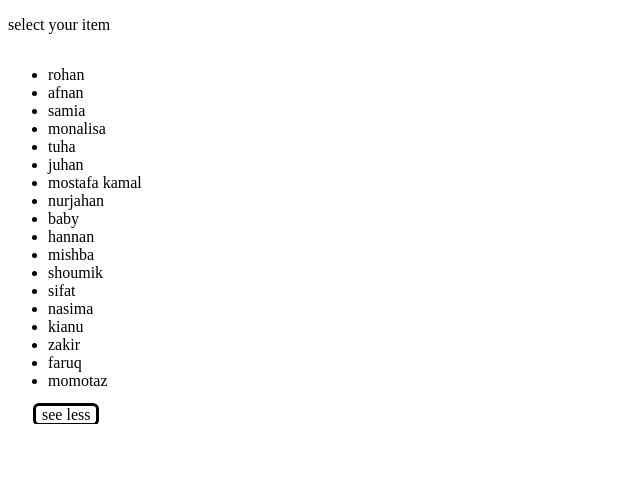
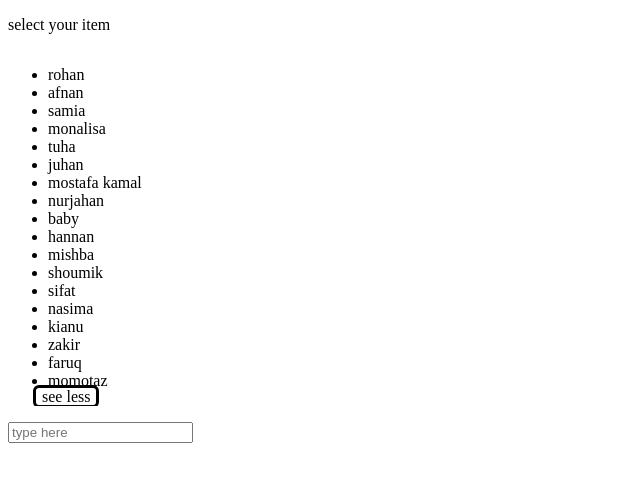
Before and after one commit to ayub6717/JavaScript, a plain HTML site: page js.html in a window 1280 px wide. Both pictures are taken after a click on the element "see more". Shown: the whole page, without its empty margins (0-640 px from the left). Drawn offline with nearby package versions, Linux system fonts and the light colour scheme.

Commit message:
Es-6 Arrow function

```diff
--- /dev/null
+++ b/Es-6.js
@@ -0,0 +1,4 @@
+let number = (a,b) => {
+    return a+b
+}
+console.log(number(20,10));
--- a/js.html
+++ b/js.html
@@ -5,6 +5,10 @@
     <meta name="viewport" content="width=device-width, initial-scale=1.0">
     <title>The-javaScript</title>
     <link rel="stylesheet" href="style.css">
+
+    <style>
+
+    </style>
 </head>
 <body>
     <!-- <h1>Fan of js</h1>
@@ -29,7 +33,7 @@
 
       <p>select your item </p>
 
-      <div class="parrent" style="overflow: hidden; height: 200px; position: relative; padding-bottom: 18px;">
+      <div class="parrent" style="overflow: hidden; height: 200px; position: relative;">
         <div id="item">
         </div>
 
@@ -40,6 +44,11 @@
         </div>
       </div>
 
+      <p id="print"></p>
+
+      <input class="search" type="text" placeholder="type here">
+      <p class="result"></p>
+      <p class="thanks"></p>
 
 
 
@@ -52,7 +61,8 @@
     <script src="Triple-Equals.js"></script>
     <script src="mul.js"></script>
     <script src="sub-string.js"></script> -->
-    <script src="https://code.jquery.com/jquery-3.6.1.min.js"></script>
+    <!-- <script src="https://code.jquery.com/jquery-3.6.1.min.js"></script> -->
     <script src="main.js"></script>
+    <script src="Es-6.js"></script>
 </body>
 </html>
--- a/main.js
+++ b/main.js
@@ -75,8 +75,7 @@
 // let strr = 'Apple, banana, kola';
 // console.log(strr.indexOf('banana'));
 
-const rohan = ["banana","amm","apple","noodlse","peyara"]
-// rohan.push("Lemon");
+//  // rohan.push("Lemon");
 // rohan[3] = "seemon";
 // let len = rohan.length;
 
@@ -104,7 +103,7 @@ const rohan = ["banana","amm","apple","noodlse","peyara"]
 
 
 
-const items = ['rohan','afnan','samia','monalisa','tuha','juhan','mostafa kamal','nurjahan','baby','hannan','mishba','shoumik','sifat','nasima','kianu','zakir','faruq','momotaz'];
+const items = ['rohan', 'afnan', 'samia', 'monalisa', 'tuha', 'juhan', 'mostafa kamal', 'nurjahan', 'baby', 'hannan', 'mishba', 'shoumik', 'sifat', 'nasima', 'kianu', 'zakir', 'faruq', 'momotaz'];
 
 let text = "<ul>";
 items.forEach(showed);
@@ -115,21 +114,99 @@ function showed(element) {
 }
 document.getElementById("item").innerHTML = text;
 
-    $(".expand").click(function(){
-        var el = $('.parrent');
-        var curHeight = $('.parrent').height();
+// $(".expand").click(function(){
+//     var el = $('.parrent');
+//     var curHeight = $('.parrent').height();
+//     console.log(curHeight == 200);
+
+//     if(curHeight == 200){
+//         let autoHeight = el.css('height', 'auto').height();
+//         el.height(curHeight).animate({height: autoHeight}, 1000);
+//         $(".expand").text("see less")
+//         console.log("a");
+//     }
+//     else{
+//         let autoHeight = el.css('height', '200px').height();
+//         el.height(curHeight).animate({height: autoHeight}, 1000);
+//         $(".expand").text("see more");
+//         console.log("b");
+//     }
+// });
 
 
-        if(curHeight == 200){
-            let autoHeight = el.css('height', 'auto').height();
-            el.height(curHeight).animate({height: autoHeight}, 1000);
-            $(".expand").text("see less")
-            console.log("a");
-        }
-        else{
-            let autoHeight = el.css('height', '200px').height();
-            el.height(curHeight).animate({height: autoHeight}, 1000);
-            $(".expand").text("see more");
-            console.log("b");
-        }
-    });
+
+
+let button = document.querySelector('.expand');
+let msg = document.querySelector('.parrent');
+
+button.addEventListener('click', ()=>{
+    let curHeight = msg.offsetHeight;
+    if (curHeight <= 200) {
+        console.log("a");
+        msg.classList.remove('h-200');
+        msg.classList.add('h-auto','animate');
+        button.innerText = "see less"
+    } else {
+        console.log("b");
+        msg.classList.add('h-200');
+        msg.classList.remove('h-auto');
+        button.innerText = "see more"
+    }
+})
+
+{
+
+    document.body.style.setProperty("--calc-height", "auto");
+
+    const
+          calcTargets = document.getElementsByClassName("calcChildSize"),
+          resize = () => {
+              for (let target of calcTargets) {
+                  let size = target.firstElementChild.clientHeight + "px";
+                  if (target.style.getPropertyValue("--calc-height") !== size) {
+                      target.style.setProperty("--calc-height", size);
+                  }
+              }
+          };
+
+    window.addEventListener("resize", resize);
+    window.addEventListener("load", resize);
+
+  }
+
+
+// var button = document.querySelector(".expand")
+// var msg = document.querySelector(".parrent")
+//     button.addEventListener('click', ()=>{
+//     let curHeight = msg.offsetHeight;
+//     if (curHeight == 200) {
+//         document.querySelector('.parrent').classList.remove("h-200")
+//         document.querySelector('.parrent').classList.add("h-auto")
+//         document.getElementsByClassName("expand").innerText = "see less"
+//         console.log("a");
+//     } else {
+//         msg.classList.add("h-200")
+//         msg.classList.remove("h-auto")
+//         console.log("b");
+//     }
+// })
+
+
+// document.querySelector(".expand").click(function(){
+//     var el = document.querySelector('.parrent');
+//     var curHeight = document.querySelector('.parrent').height();
+
+
+//     if(curHeight == 200){
+//         let autoHeight = el.css('height', 'auto').height();
+//         el.height(curHeight).animate({height: autoHeight}, 1000);
+//         document.querySelector(".expand").text("see less")
+//         console.log("a");
+//     }
+//     else{
+//         let autoHeight = el.css('height', '200px').height();
+//         el.height(curHeight).animate({height: autoHeight}, 1000);
+//         document.querySelector(".expand").text("see more");
+//         console.log("b");
+//     }
+// });
--- a/style.css
+++ b/style.css
@@ -39,3 +39,15 @@
   .dropdown-content a:hover {background-color: #f1f1f1}
 
   .show {display:block;}
+
+  .animate{
+    transition: 0.3s all;
+  }
+
+  .h{
+    height: 200px !important;
+  }
+
+  .h-auto{
+    height: auto !important;
+  }
```
